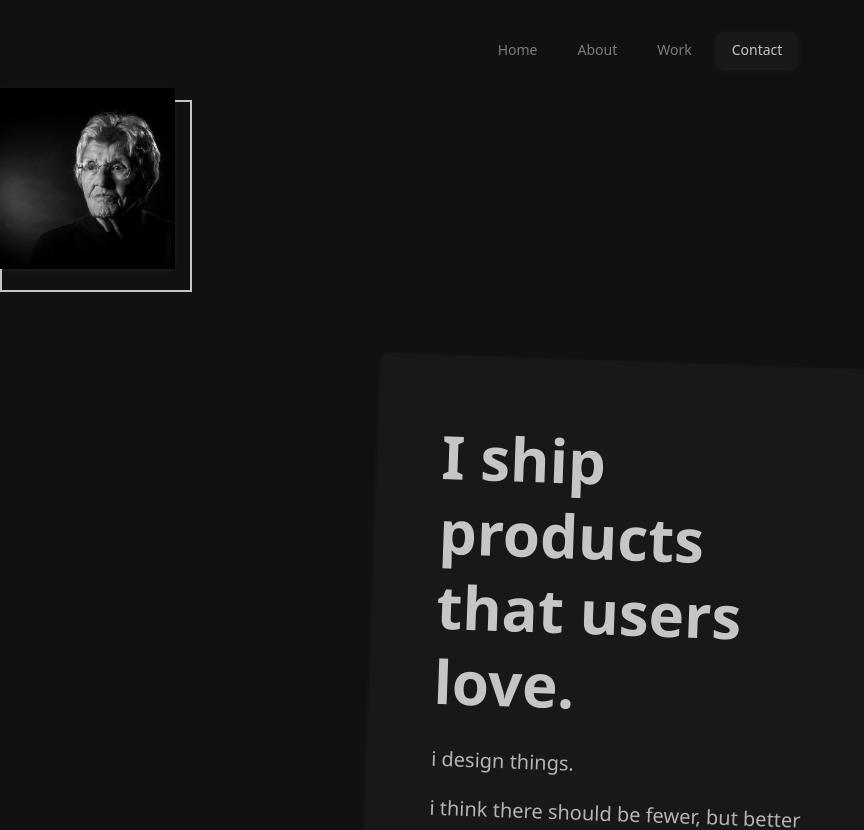
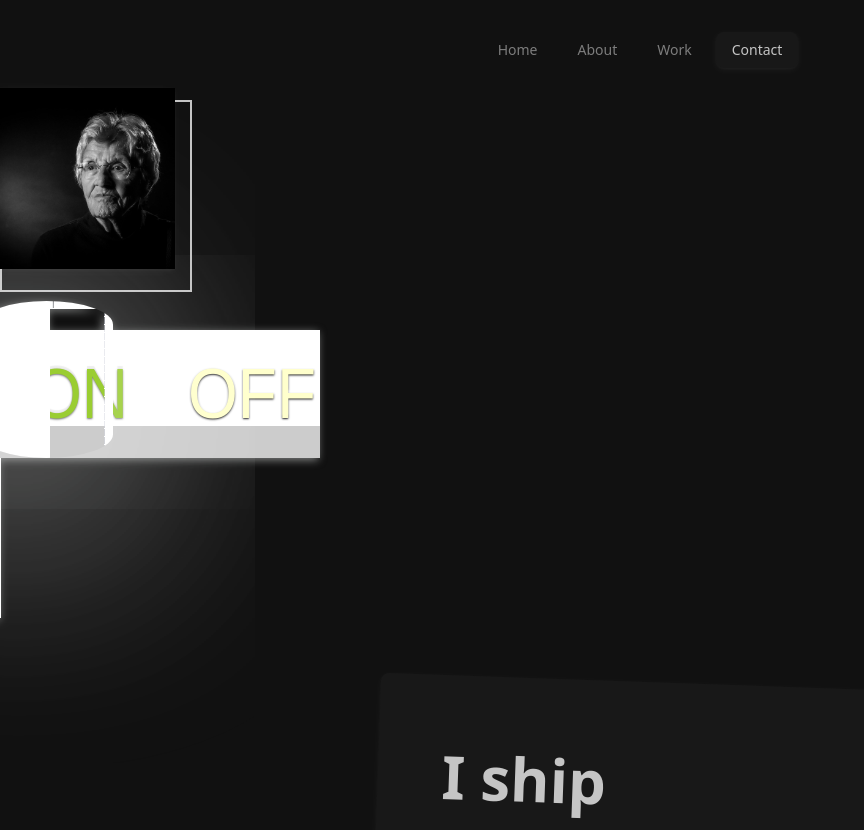
Before and after one commit to OCPdev25/portfolio, a SvelteKit app: page / in a window 1280 px wide. Shown: the top 830 px of the page, without its empty margins (0-864 px from the left). Built offline with nearby package versions, Linux system fonts and the light colour scheme.

Commit message:
vibe coding ideas

```diff
--- /dev/null
+++ b/src/lib/components/PaperRoll.svelte
@@ -0,0 +1,144 @@
+<script lang="ts">
+</script>
+
+<div class="toggle">
+	<input type="checkbox" id="btn" />
+	<label for="btn" class="btn">
+		<span class="thumb"></span>
+	</label>
+</div>
+
+<style>
+	:root {
+		--sz: 10vmin;
+		--tr: all 0.5s ease 0;
+	}
+	* {
+		transition: var(--tr);
+		box-sizing: border-box;
+	}
+	.toggle {
+		position: relative;
+		width: calc(var(--sz) * 4);
+		height: calc(var(--sz) * 4);
+		display: flex;
+		align-items: center;
+		justify-content: center;
+		filter: drop-shadow(-2px 2px 4px hsla(160, 23%, 97%, 0.5));
+	}
+	.toggle::before {
+		content: '';
+		position: absolute;
+		top: 4vmin;
+		left: -1.9vmin;
+		width: 2vmin;
+		height: calc(100% - 4vmin);
+		background-color: #fff;
+		clip-path: polygon(0% 0%, 18% 8, 2% 39%, 21% 80%, 2% 90%, 15% 105%, 100% 100%, 100% 0%);
+	}
+	.toggle::after {
+		content: '';
+		position: absolute;
+		top: 4vmin;
+		left: -1.9vmin;
+		width: 0.2vmin;
+		height: calc(100% - 4vmin);
+		background: repeating-linear-gradient(
+			180deg,
+			#ccc6,
+			#fff calc(1px + 0.8vmin) calc(0.8vmin + 2px)
+		);
+	}
+	input {
+		display: none;
+	}
+	label[for='btn'] {
+		position: absolute;
+		top: 0;
+		left: 0;
+		width: calc(var(--sz) * 4);
+		height: calc(var(--sz) * 2);
+		background: linear-gradient(180deg, #fff 30%, #ccc 30%);
+		background-size: 100% 200%;
+		background-repeat: no-repeat;
+		background-position: 0 4vmin;
+		transition: background-size 0.5s ease 0s;
+	}
+	#btn:checked + label[for='btn'] {
+		background-size: 260% calc(100% - 4vmin);
+	}
+	label[for='btn']::before,
+	label[for='btn']::after {
+		content: 'ON';
+		position: absolute;
+		width: 50%;
+		color: #9acd32;
+		text-align: center;
+		height: 100%;
+		line-height: 23.5vmin;
+		font-size: 8vmin;
+		font-family: Arial, Helvetica, sans-serif;
+		transform: scaleY(1.1);
+		padding: 0 2vmin;
+		text-shadow:
+			0 1px 2px #0008,
+			0 -2px 1px #eee;
+	}
+	label[for='btn']::after {
+		content: 'OFF';
+		right: 0.5vmin;
+		padding: 0;
+		text-align: right;
+		color: #ffc;
+		text-shadow:
+			0 -2px 2px #ffffff87,
+			0 1px 2px #222;
+	}
+	.thumb {
+		position: absolute;
+		width: calc(calc(var(--sz) * 2 - calc(var(--sz) / 3)));
+		height: calc(calc(var(--sz) * 2 - calc(var(--sz) / 30)));
+		top: calc(calc(var(--sz) / 10 + calc(var(--sz) / -15)));
+		left: calc(calc(var(--sz) / 10 - calc(var(--sz) * 0.35)));
+		background:
+			repeating-conic-gradient(from -90deg at 0.15vmin 90%, #d3d5de80 0 25%, #ffff 0 100%),
+			repeating-conic-gradient(from -90deg at 0.15vmin 90%, #d3d5de80 0 25%, #ffff 0 100%),
+			repeating-conic-gradient(from -90deg at 0.15vmin 90%, #d3d5de80 0 25%, #ffff 0 100%);
+		border-radius: 50% 50% 50% 50% / 15% 15% 15% 15%;
+		box-shadow: calc(var(--sz) * -0.35) calc(var(--sz) * 0.35) calc(var(--sz) * 30) 0 #ffff;
+		cursor: pointer;
+		display: flex;
+		z-index: 1;
+		overflow: hidden;
+		background-repeat: repeat-x, repeat-y, repeat-y, no-repeat;
+		background-position:
+			-90% 0,
+			5% 0,
+			185% 0,
+			0 0;
+		background-size:
+			50% 1vmin,
+			50% 1vmin,
+			50% 1vmin,
+			100% 100%;
+	}
+	#btn:checked + label .thumb {
+		transition: var(--tr);
+		left: calc(calc(100% - calc(var(--sz) * 2) - calc(var(--sz) / 3)) - var(--sz) / 10) +
+			calc(var(--sz) * 0.075);
+		background-position:
+			150% 0,
+			150% 0,
+			285% 0,
+			0 0;
+	}
+	.thumb::before {
+		content: '';
+		position: absolute;
+		width: 100%;
+		height: 25%;
+		background:
+			raddial-gradient(ellipse at 50% 50%, #fff 2.75vmin, #fff calc(2.75vmin + 2px) 100%), #d3d5de80;
+		border-radius: 100%;
+	}
+</style>
--- a/src/routes/+page.svelte
+++ b/src/routes/+page.svelte
@@ -10,6 +10,7 @@
 	import Footer from '$lib/components/Footer.svelte';
 	import ProfilePicture from '$lib/components/ProfilePicture.svelte';
 	import propImage from '$lib/assets/prop.jpg';
+	import PaperRoll from '$lib/components/PaperRoll.svelte';
 
 	// Randomize on each component mount (page load/navigation)
 	let orderedIcons = $state<Array<{ name: string; component: any }>>([]);
@@ -24,6 +25,8 @@
 <Navigation />
 
 <ProfilePicture imageSrc={propImage} alt="Profile picture" />
+
+<PaperRoll />
 
 <HeroSection />
 
```
